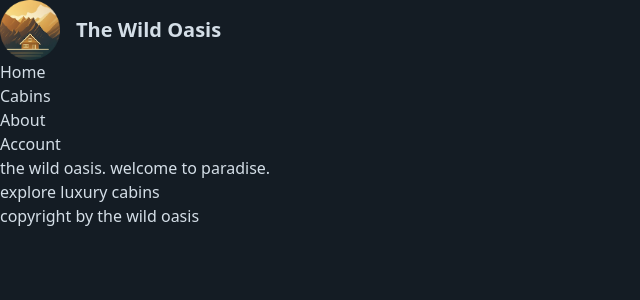
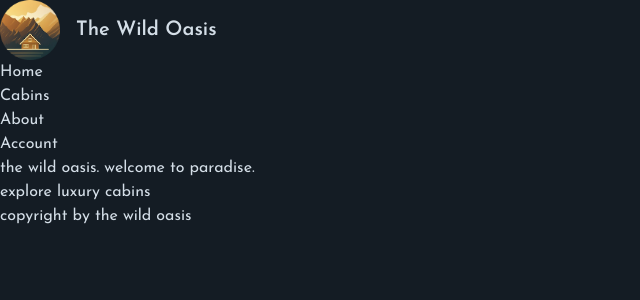
Before and after one commit to abdelrahman-elkhateeb/the-wild-oasis, a Next.js app: page / in a window 1280 px wide. Shown: the top 300 px of the page, without its empty margins (0-640 px from the left). Built offline with nearby package versions, Linux system fonts and the light colour scheme.

Commit message:
loading and optimizing fonts

```diff
--- a/app/layout.js
+++ b/app/layout.js
@@ -1,20 +1,25 @@
 import Logo from "@/app/components/Logo"
 import Navigation from "@/app/components/Navigation"
+import { Josefin_Sans } from "next/font/google";
+
+const josefin = Josefin_Sans({
+  subsets: ["latin"],
+  display: "swap",
+})
+
 import "@/app/_styles/globals.css";
 
 export const metadata = {
-  // title: "The Wild Oasis",
   title: {
     template: "%s / The Wild Oasis",
     default: "welcome / The Wild Oasis",
   },
   description: "Luxurious cabin hotel, located in the heart of the Italian Dolomites, surrounded by beautiful mountains and dark forests",
-
 }
 
 export default function RootLayout({ children }) {
   return (<html lang="en">
-    <body className="bg-primary-950 text-primary-100">
+    <body className={`${josefin.className} bg-primary-950 text-primary-100 min-h-screen`}>
       <header>
         <Logo />
         <Navigation />
```
